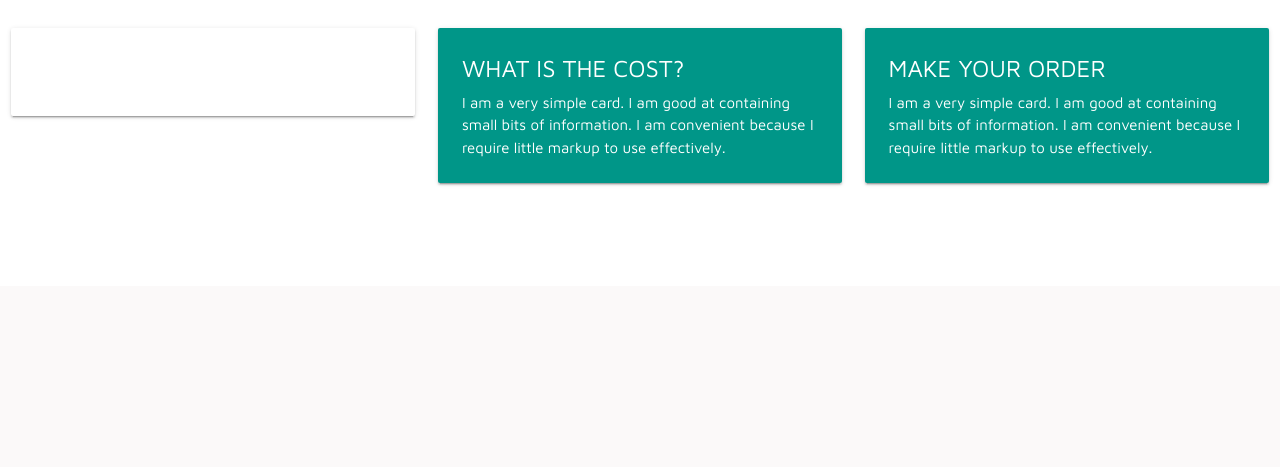
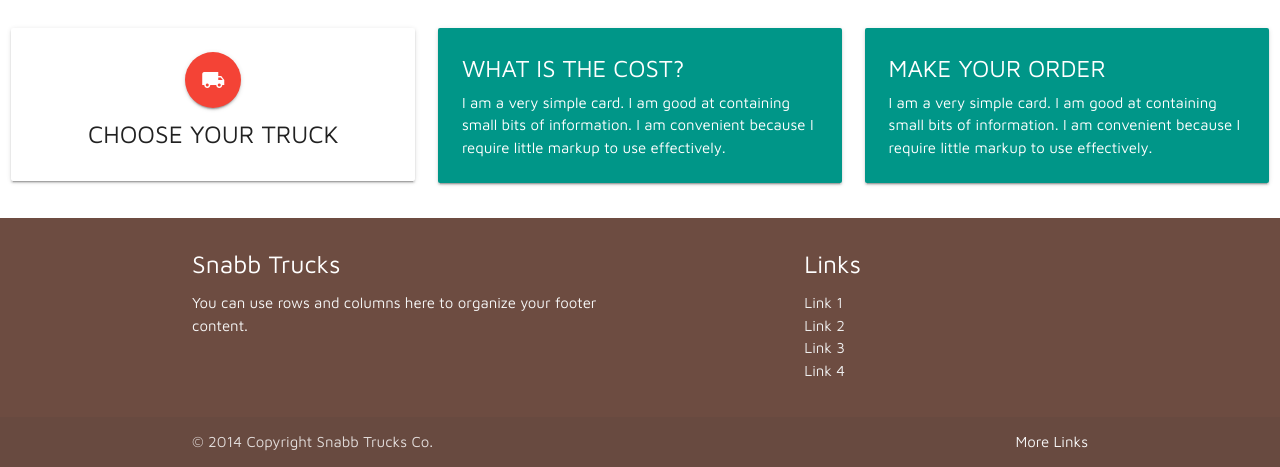
Before and after one commit to yadavankit/SnabbTrucks, a Laravel app: template resources/views/hire-truck.blade.php in a window 1280 px wide. Shown: the part 514-981 px from the top of the page. Before the commit the page ends 700 px from the top, so only its background shows below. Run offline with Laravel 8, Linux system fonts and the light colour scheme; the template is opened without the code that fills it, so the values that code supplies are empty; settings files or empty folders that the repository lacks are supplied; parts of the project's set-up code (start-up, migrations or seed data) failed here and were passed over; some libraries are stand-ins or nearby versions.

Commit message:
Trucks display modal added

```diff
--- a/resources/assets/js/hireTruck.js
+++ b/resources/assets/js/hireTruck.js
@@ -1,6 +1,33 @@
+// Ajax Call to Select Truck and Display Cost
+function selectTruck()
+{
+  $.ajax({
+      url : "https://maps.googleapis.com/maps/api/geocode/json?place_id=" + placeID + "&key=AIzaSyDTPWN__X_moAy4Nty0TgEJKMkynbw-n6U",
+      type : "GET",
+      dataType : "json",
+      success : function(result)
+      {
+          if(result)
+          {
+              $('#sourceLocationLat').html(result.results[0].geometry.location.lat);
+              $('#sourceLocationLong').html(result.results[0].geometry.location.lng);
+          }
+      }
+  });
+
+}
+
+
+//Modal Triggers
+$(document).ready(function()
+{
+    $('.modal-trigger').leanModal();
+});
+
 //Before Document Loads
 $(document).before(function()
 {
+  $('.modal-trigger').leanModal();
     $('#sourceID').load();
     $('#destID').load();
     var sourceID = getParameterByName('source');
--- a/resources/views/hire-truck.blade.php
+++ b/resources/views/hire-truck.blade.php
@@ -14,7 +14,7 @@
     <script src="http://maps.googleapis.com/maps/api/js"></script>
 
     {{--Hire Truck JS--}}
-    <script src="/SnabbTrucks/resources/assets/js/hireTruck.js"></script>
+    <script type="text/javascript" src="/SnabbTrucks/resources/assets/js/hireTruck.js"></script>
 
     {{--Google Map Div--}}
     <div id="googleMap" style="width: 100%; height: 450px;"></div>
@@ -22,8 +22,9 @@
     <div class="row" style="margin-top: 20px;">
         <div class="col s4">
           <div class="card">
-            <div class="card-content white-text">
-              <span class="card-title">SELECT A TRUCK</span>
+            <div class="card-content dark-text">
+              <center><a class="btn-floating btn-large waves-effect waves-light red modal-trigger" href="#modal1"><i class="material-icons">local_shipping</i></a></center>
+              <center><h5>CHOOSE YOUR TRUCK</h5></center>
 
             </div>
           </div>
@@ -48,6 +49,39 @@
         </div>
     </div>
 
+    {{--Truck Select Modal--}}
+    <div id= "modal1" class= "modal">
+      <div class="modal-content">
+        <h4>Choose a Truck :</h4>
+
+        <div class="row">
+
+        @foreach($trucks as $truck)
+
+          <div class="col s4">
+            <div class="card">
+              <div class="card-image waves-effect waves-block waves-light">
+                <img class="activator" src="https://www.truckworksllc.com/wordpress/wp-content/uploads/2015/07/Truck-Type-Thumbnails-Wildland-Brush-480x300-c-center.jpg">
+              </div>
+              <div class="card-content">
+                <span class="card-title activator grey-text text-darken-4">{{$truck->truck_name}}<i class="material-icons right">more_vert</i></span>
+                <center><a class="btn" onclick="selectTruck()">SELECT</a></center>
+              </div>
+              <div class="card-reveal">
+                <span class="card-title grey-text text-darken-4">{{$truck->truck_name}}<i class="material-icons right">close</i></span>
+                <p>Here is some more information about this product that is only revealed once clicked on</p>
+              </div>
+            </div>
+          </div>
+
+        @endforeach
+      </div>
+
+
+
+    </div>
+    </div>
+
     {{--Just for Backend--}}
     <div style="visibility: hidden; width: 0px; height:0px;">
         <div id="sourceLocationLat">
@@ -67,6 +101,8 @@
         <div id="source">
         </div>
     </div>
+
+    {{--Footer--}}
+    @include('includes.footer')
+
 @endsection
-
-{{--Footer--}}
--- a/resources/views/includes/footer.blade.php
+++ b/resources/views/includes/footer.blade.php
@@ -0,0 +1,25 @@
+<footer class="page-footer brown darken-1">
+          <div class="container">
+            <div class="row">
+              <div class="col l6 s12">
+                <h5 class="white-text">Snabb Trucks</h5>
+                <p class="grey-text text-lighten-4">You can use rows and columns here to organize your footer content.</p>
+              </div>
+              <div class="col l4 offset-l2 s12">
+                <h5 class="white-text">Links</h5>
+                <ul>
+                  <li><a class="grey-text text-lighten-3" href="#!">Link 1</a></li>
+                  <li><a class="grey-text text-lighten-3" href="#!">Link 2</a></li>
+                  <li><a class="grey-text text-lighten-3" href="#!">Link 3</a></li>
+                  <li><a class="grey-text text-lighten-3" href="#!">Link 4</a></li>
+                </ul>
+              </div>
+            </div>
+          </div>
+          <div class="footer-copyright">
+            <div class="container">
+            © 2014 Copyright Snabb Trucks Co.
+            <a class="grey-text text-lighten-4 right" href="#!">More Links</a>
+            </div>
+          </div>
+</footer>
```
Also changed, not shown: app/Http/Controllers/BookingController.php (+4 -3 lines), resources/assets/css/style.css (+6 -8 lines), resources/views/includes/includes.blade.php (line endings or trailing spaces).
